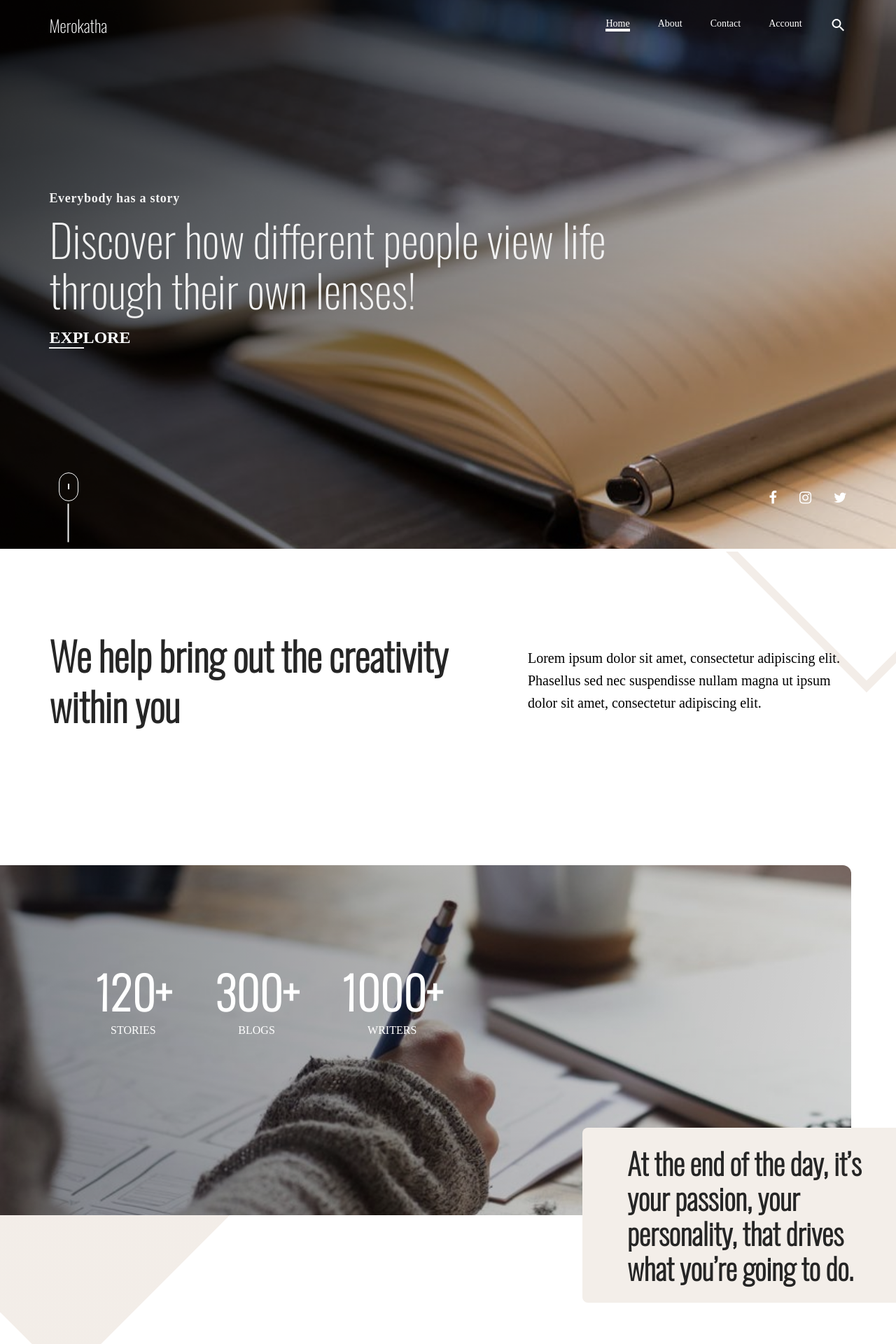
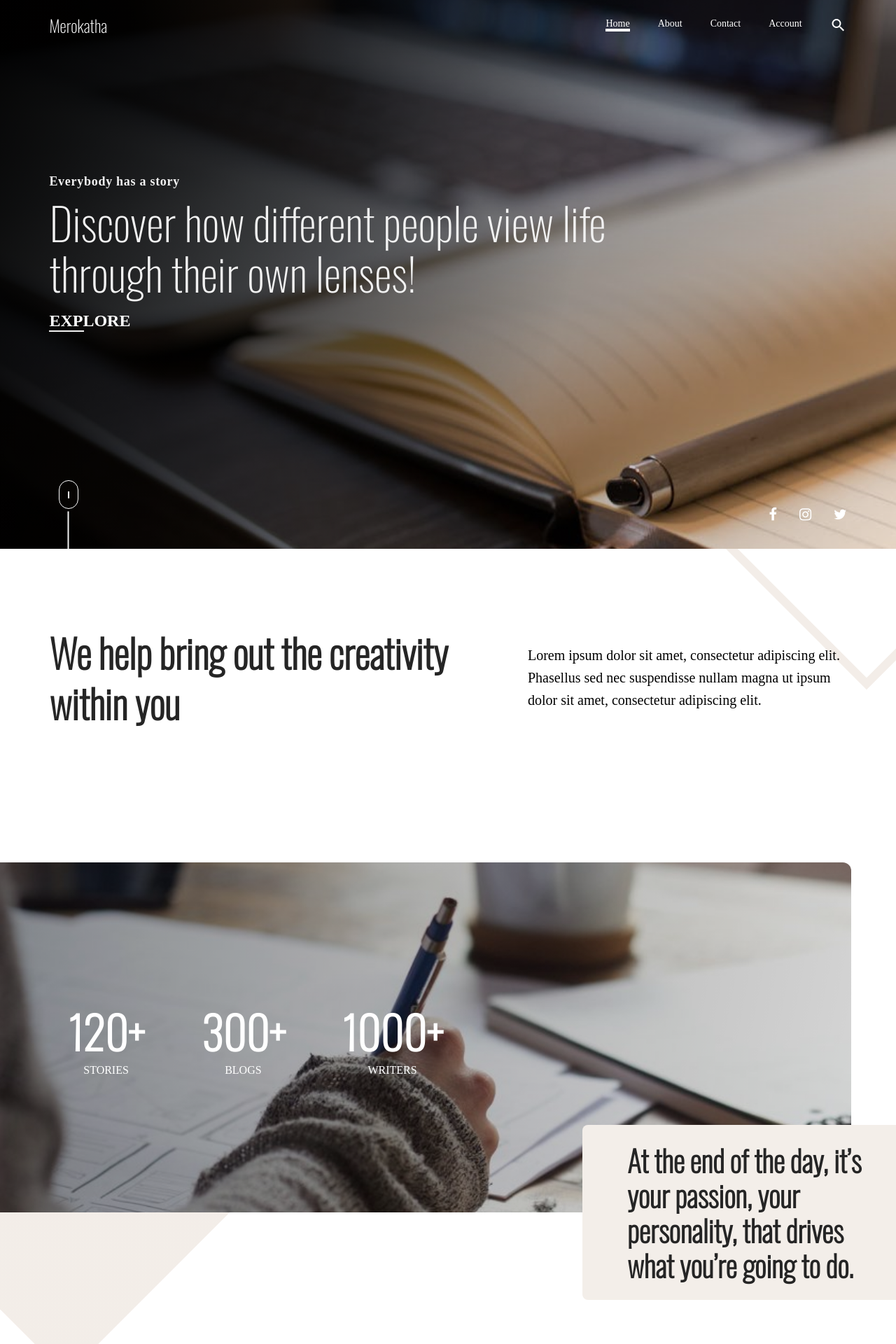
Before and after one commit to rijenmdr/Merokatha, a React (Create React App) app in the folder frontend/: page / in a window 1280 px wide. Shown: the top 1920 px of the page at 70% size. Built offline with nearby package versions, Linux system fonts and the light colour scheme; no server answers; the database is empty; a web font is replaced by a local one.

Commit message:
Fix the backimage with texts

```diff
--- a/frontend/package.json
+++ b/frontend/package.json
@@ -7,7 +7,7 @@
     "@testing-library/react": "^11.1.0",
     "@testing-library/user-event": "^12.1.10",
     "firebase": "^8.6.8",
-    "node-sass": "^4.14.1",
+    "node-sass": "^6.0.1",
     "react": "^17.0.2",
     "react-dom": "^17.0.2",
     "react-infinite-scroll-component": "^6.1.0",
--- a/frontend/src/entities/Landing/components/HomeBackground/HomeBackground.js
+++ b/frontend/src/entities/Landing/components/HomeBackground/HomeBackground.js
@@ -4,7 +4,8 @@ import BackgroundImage from '../../../../assets/images/background.png'
 const HomeBackground = () => {
     return (
         <div className="home-layout">
-            <div className="background-image">
+            <div className="background-image d-flex flex-column justify-between">
+                <div></div>
                 <div className="background-text">
                     <div className="motto">Everybody has a story</div>
                     <div className="info">Discover how different people view life through their own lenses!</div>
@@ -26,10 +27,10 @@ const HomeBackground = () => {
                         <a href="https://twitter.com/" target="_blank" rel="noreferrer"><i className="fa fa-twitter mr-xl"></i></a>
                     </div>
                 </div>
-                <img
+                {/* <img
                     src={BackgroundImage}
                     alt="images"
-                />
+                /> */}
             </div>
         </div>
     )
--- a/frontend/src/entities/Landing/views/Home/HomeLayout.js
+++ b/frontend/src/entities/Landing/views/Home/HomeLayout.js
@@ -40,9 +40,7 @@ const HomeLayout = () => {
                 </div>
                 <div className="home-stats">
                     <div className="content-second-image">
-
-                    </div>
-                    <div className="stats d-flex justify-between">
+                    <div className="stats d-flex justify-evenly align-center pa-lg">
                         <div className="story-stat">
                             <div className="stat-number">
                                 120+
@@ -67,6 +65,7 @@ const HomeLayout = () => {
                                 WRITERS
                             </div>
                         </div>
+                    </div>
                     </div>
                     <div className="content-second-info title">
                         At the end of the day, it’s your passion, your personality,
--- a/frontend/src/entities/Landing/views/Home/HomeLayout.scss
+++ b/frontend/src/entities/Landing/views/Home/HomeLayout.scss
@@ -2,17 +2,23 @@
 //homelayout css
 .home-layout{
     .background-image{
-      position: relative;
+      // position: relative;
       margin-top: -11vh;
       top: 0;
+      background: linear-gradient(106.7deg, rgba(0, 0, 0, 0.9) -2.22%, rgba(0, 0, 0, 0) 62.22%), url('../../../../assets//images//background.png');
+      width: 100%;
+      height: 100vh;
+      background-size: cover;
+      background-position: center;
+      align-items: flex-end;
       .background-text {
-        position: absolute;
-        top: 50%;
+        // position: absolute;
+        // top: 50%;
         padding: 0 5.5vw;
-        transform: translateY(-115px);
+        // transform: translateY(-115px);
+        margin-top: 50px;
         display: flex;
         flex-direction: column;
-
         .motto{
           font-family: $primary-font;
           font-style: normal;
@@ -49,9 +55,9 @@
         }
       }
       .background-bottom{
-        position: absolute;
+        // position: absolute;
         padding: 0 5.5vw;
-        bottom: 5%;
+        // bottom: 5%;
         .bottom-left{
           .oval{
             border: 1.5px solid #FFFFFF;
@@ -65,7 +71,7 @@
             .oval-line{
               border: 1.5px solid #FFFFFF;
               transform: rotate(90deg);
-              width: 8px;
+              width: 10px;
               height: 0px;
             }
           }
@@ -74,15 +80,13 @@
             transform: rotate(-90deg);
             margin-top: 30px;
             width: 55px;
+            margin-bottom: 25px;
           }
         }
       }
-      img{
-        width: 100%;
-        height: 100vh;
-        background-size: cover;
-        background-position: center;
-      }
+      // img{
+
+      // }
     }
     .home-content{
       position: relative;
@@ -251,13 +255,10 @@
             border-radius: 0 12px 12px 0;
             background-position: center;
             background-size: cover;
-        }
             .stats{
-          position: absolute;
-          top:25%;
-          left:10%;
               color: #FFFFFF;
-          width: 40%;
+              width: 60%;
+              height: 100%;
               .story-stat{
                 display: flex;
                 flex-direction: column;
@@ -270,6 +271,7 @@
                   font-size: 64px;
                   text-transform: uppercase;
                   color: #FFFFFF;
+                }
               }
             }
         }
```
Also changed, not shown: 1 other file (tests, documents, lock files or other folders). Lines whose indentation alone changed are shown as unchanged.
